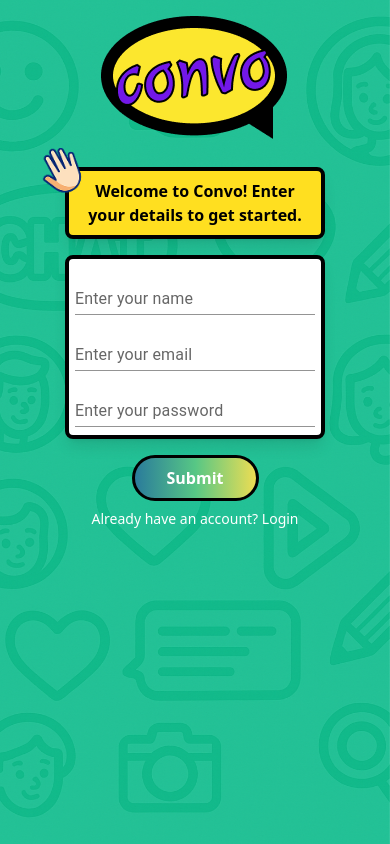
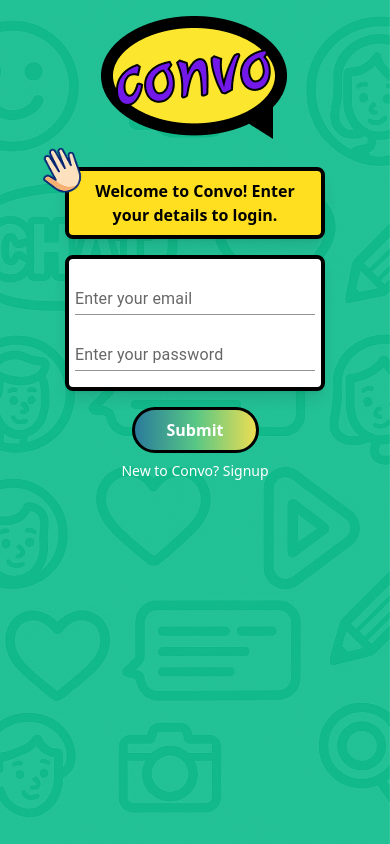
Before and after one commit to jainthakhil/Convo, a React (Vite) app in the folder convo-app/: page / in a window 390 px wide. Built offline with nearby package versions, Linux system fonts and the light colour scheme; a web font is replaced by a local one.

Commit message:
login page done for mobile

```diff
--- a/convo-app/src/App.jsx
+++ b/convo-app/src/App.jsx
@@ -2,19 +2,19 @@ import React from 'react'
 import MessageShape from './components/MessageShape'
 import './App.css'
 import './index.css'
-// import Login from './authentication/Login'
+import Login from './authentication/Login'
 // import ReplyShape from './components/ReplyShape'
 // import Chatbox from './components/Chatbox'
 // import Sidebar from './components/Sidebar'
-import Signup from './authentication/Signup'
+// import Signup from './authentication/Signup'
 
 
 const App = () => {
   return (
     <div className='app h-screen flex overflow-auto'>
-    {/* <Login/> */}
+    <Login/>
     {/* //formerly overflow-hidden */}
-    <Signup/>
+    {/* <Signup/> */}
     {/* <Sidebar/>
     <Chatbox/> */}
 
--- a/convo-app/src/authentication/Login.jsx
+++ b/convo-app/src/authentication/Login.jsx
@@ -1,11 +1,52 @@
 import React from 'react'
+
+import mobileBg from "../assets/images/mobile-bg.png";
+import logo from "../assets/images/convo-logo.png";
+import hand from '../assets/images/hand.png';
+
+import Box from "@mui/material/Box";
+import TextField from '@mui/material/TextField';
 
 const Login = () => {
   return (
-    <div className='bg-black h-screen w-screen flex items-center justify-center'>
-      <h1 className='bg-white'>Hello</h1>
-    </div>
-  )
+    <>
+      <div
+        className="bg-fixed bg-cover bg-center h-screen w-screen"
+        style={{ backgroundImage: `url(${mobileBg})` }}
+      >
+
+        <div className="flex items-center justify-center mt-4">
+          <img src={logo} alt="logo convo" />
+        </div>
+
+        <div className="mt-6 relative w-fit items-center justify-center mx-auto">
+          <img src={hand} alt="hand img" className="absolute -top-7 -left-9 z-10 w-16"/>
+          <Box
+            component="section"
+            sx={{ p: 1, border: "4px solid black" }}
+            className="bg-yellow-300 w-65 rounded-lg flex flex-col shadow-lg relative z-0"
+          >
+            <h1 className="font-bold font-akaya text-center">Welcome to Convo! Enter your details to login.</h1>
+          </Box>
+        </div>
+
+        <div className="mt-4 flex flex-col items-center justify-center">
+          <Box
+            component="section"
+            sx={{ p: 1, border: "4px solid black" }}
+            className="w-65 bg-white rounded-lg flex flex-col items-center justify-center shadow-lg"
+          >
+          <form action="" className="flex flex-col mb-2 gap-2 w-60">
+            <TextField id="standard-basic" label="Enter your email" variant="standard" />
+            <TextField id="standard-basic" label="Enter your password" variant="standard" />
+          </form>
+          </Box>
+          <button className="text-white px-8 py-2 mt-4 rounded-3xl border-3 border-black font-semibold bg-[linear-gradient(to_right,_#2A7B9B_0%,_#57C785_50%,_#EDDD53_100%)] hover:opacity-90 transition">Submit</button>
+          <p className="text-white text-sm mt-2">New to Convo? <a href="/">Signup</a></p>
+        </div>
+      </div>
+    </>
+  );
 }
 
 export default Login
```
